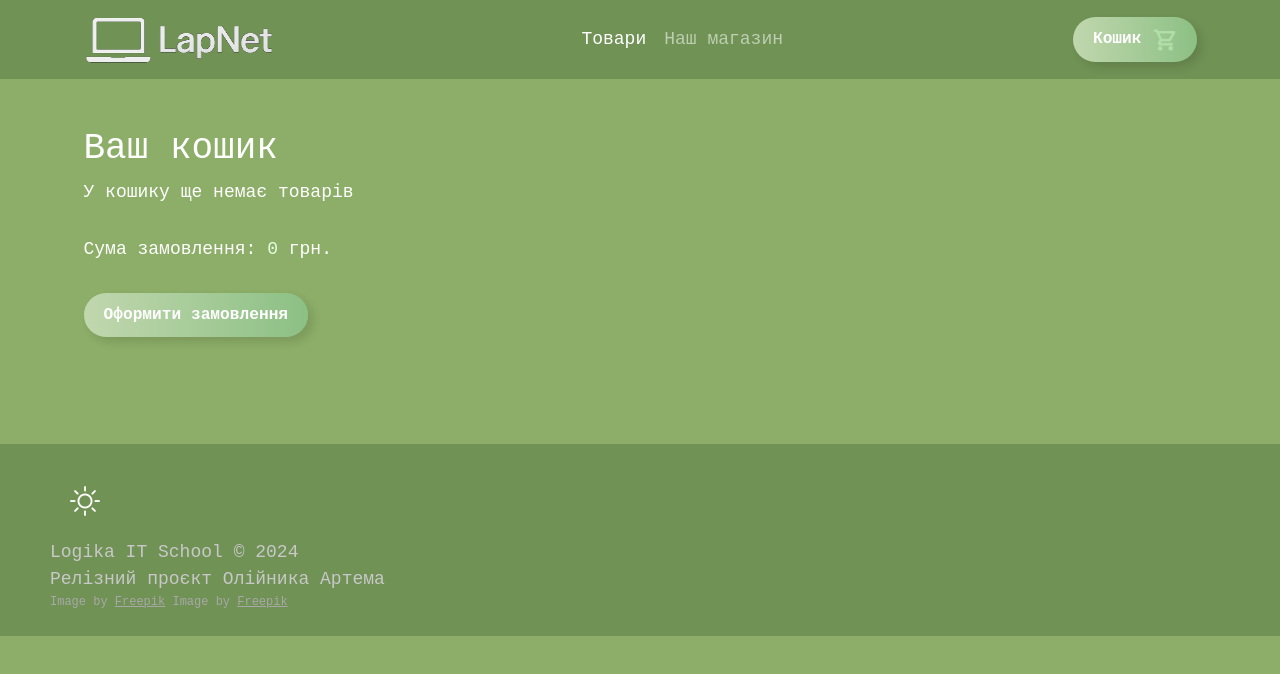
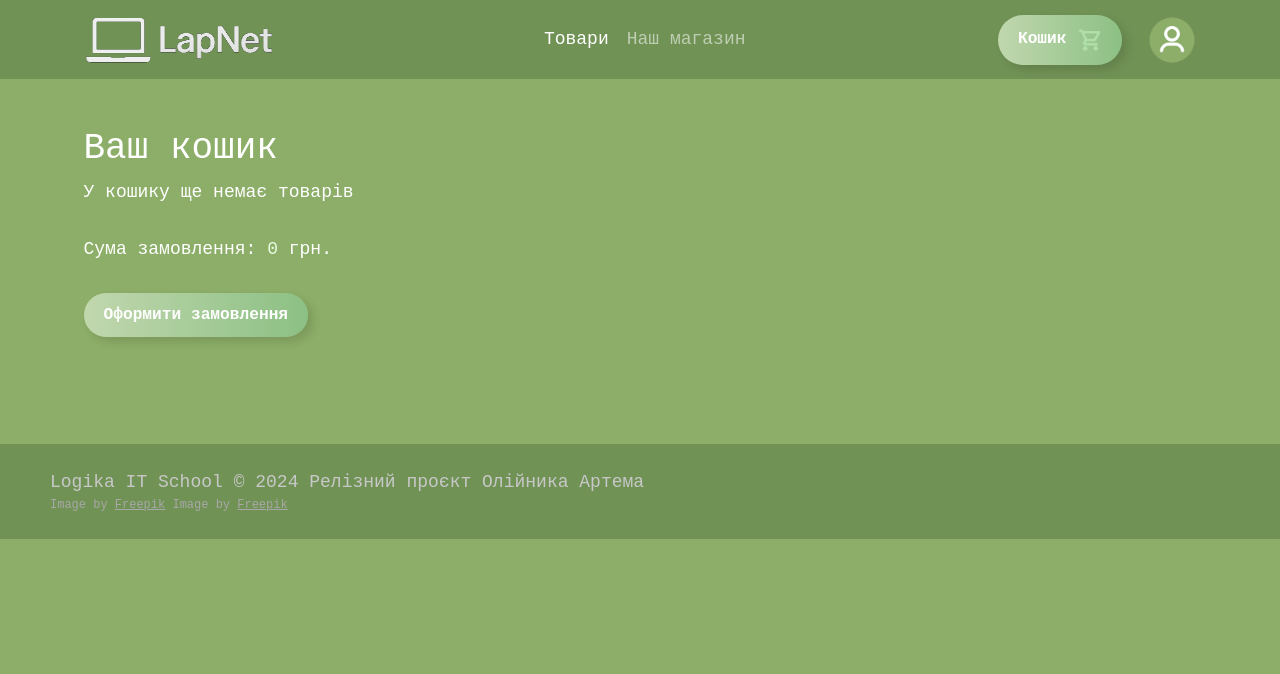
Before and after one commit to garetonsk1y/frontend_release_project-basic_example, a plain HTML site: page project/frontend_release_project-basic_example/cart.html in a window 1280 px wide. Drawn offline with nearby package versions, Linux system fonts and the light colour scheme; a script that the page names is missing; a web font is replaced by a local one.

Commit message:
Update cart.html

```diff
--- a/project/frontend_release_project-basic_example/cart.html
+++ b/project/frontend_release_project-basic_example/cart.html
@@ -16,7 +16,7 @@
 <body>
   <!-- Тіло: увесь вміст сторінки -->
   <!-- Тіло: увесь вміст сторінки -->
-    <header class="container fixed">
+  <header class="container fixed">
     <nav class="navbar navbar-expand-lg " data-bs-theme="dark">
       <div class="container">
         <a class="navbar-brand" href="index.html"><img class='logo' src='img/logo.png' height="50px" width="190"
@@ -26,15 +26,18 @@
               <a class='nav-link active' href='index.html#products'>Товари</a>
             </li>
             <li class="nav-item">
-              <a class="nav-link" href='index.html#about'>Наш магазин</a>
+              <a class="nav-link" href=''>Наш магазин</a>
             </li>
         </ul>
+        <div style="display: flex; gap: 25px;">
           <button class="cart-btn" id="cartBtn">
             Кошик
             <img src="img/cart.png" width="25px" />
 
             </li>
           </button>
+          <a class="nav-link" href='account.html'><img src="img/account_logo.png" style="width: 50px;"></a>
+        </div>
       </div>
     </nav>
   </header>
@@ -97,9 +100,8 @@
 
   </main>
   <footer>
-    <button id="themeToggle"><i class="bi bi-brightness-high"></i></button>
-    <p>Logika IT School &copy; 2024</p>
-    <p>Релізний проєкт Олійника Артема</p>
+    <p>Logika IT School &copy; 2024
+    Релізний проєкт Олійника Артема</p>
 
     <div class="attribution">
       Image by <a
```
